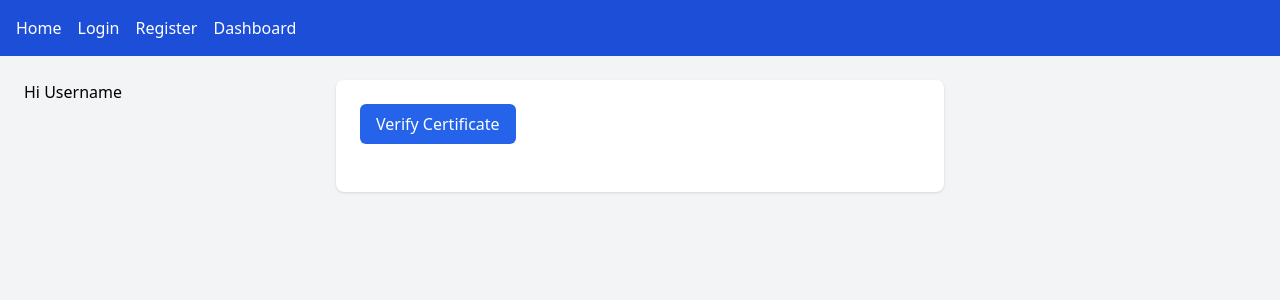
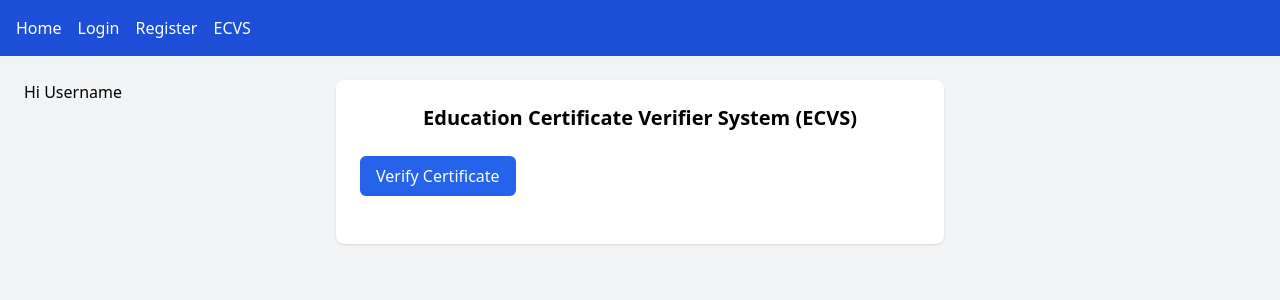
Before and after one commit to TikeMysonn/fyp-jan-19, a React (Create React App) app in the folder client/: page /dashboard in a window 1280 px wide. Shown: the top 300 px of the page. Built offline with nearby package versions, Linux system fonts and the light colour scheme.

Commit message:
add middle title ECVS

```diff
--- a/client/src/components/Dashboard.js
+++ b/client/src/components/Dashboard.js
@@ -57,6 +57,9 @@ function Dashboard() {
           {/* Main Content Column */}
           <div className="md:col-span-6">
             <div className="bg-white shadow overflow-hidden sm:rounded-lg p-6">
+              <h1 className="text-xl font-semibold text-center mb-6">
+                Education Certificate Verifier System (ECVS)
+              </h1>
               <nav className="flex justify-between mb-6">
                 {userRole === "admin" && (
                   <Link
--- a/client/src/components/Navbar.js
+++ b/client/src/components/Navbar.js
@@ -23,7 +23,7 @@ const Navbar = () => {
         </li>
         <li>
           <Link to="/dashboard" className="hover:text-gray-300">
-            Dashboard
+            ECVS
           </Link>
         </li>
       </ul>
--- a/client/src/output.css
+++ b/client/src/output.css
@@ -884,6 +884,11 @@ video {
   line-height: 2.25rem;
 }
 
+.text-xl {
+  font-size: 1.25rem;
+  line-height: 1.75rem;
+}
+
 .font-bold {
   font-weight: 700;
 }
```
